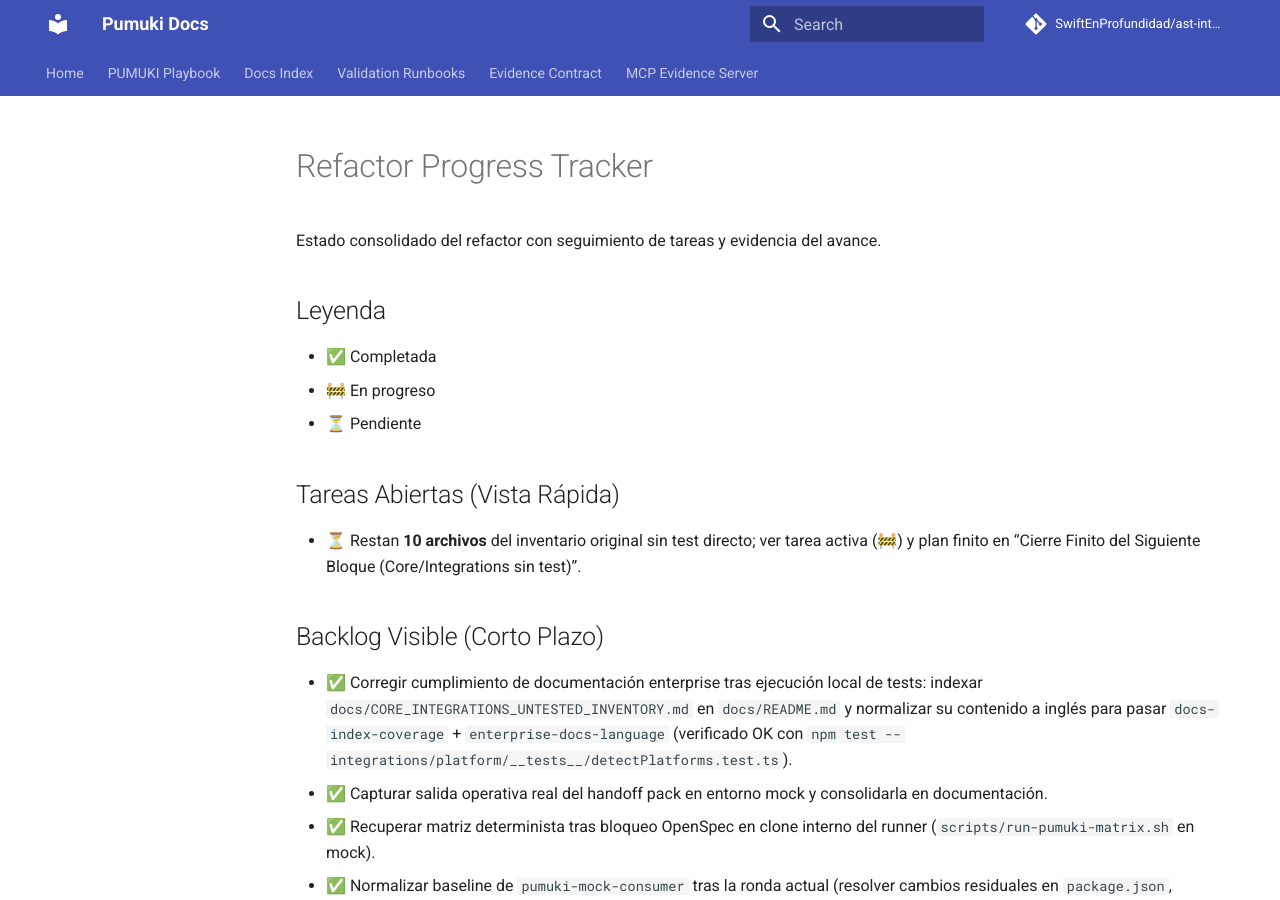
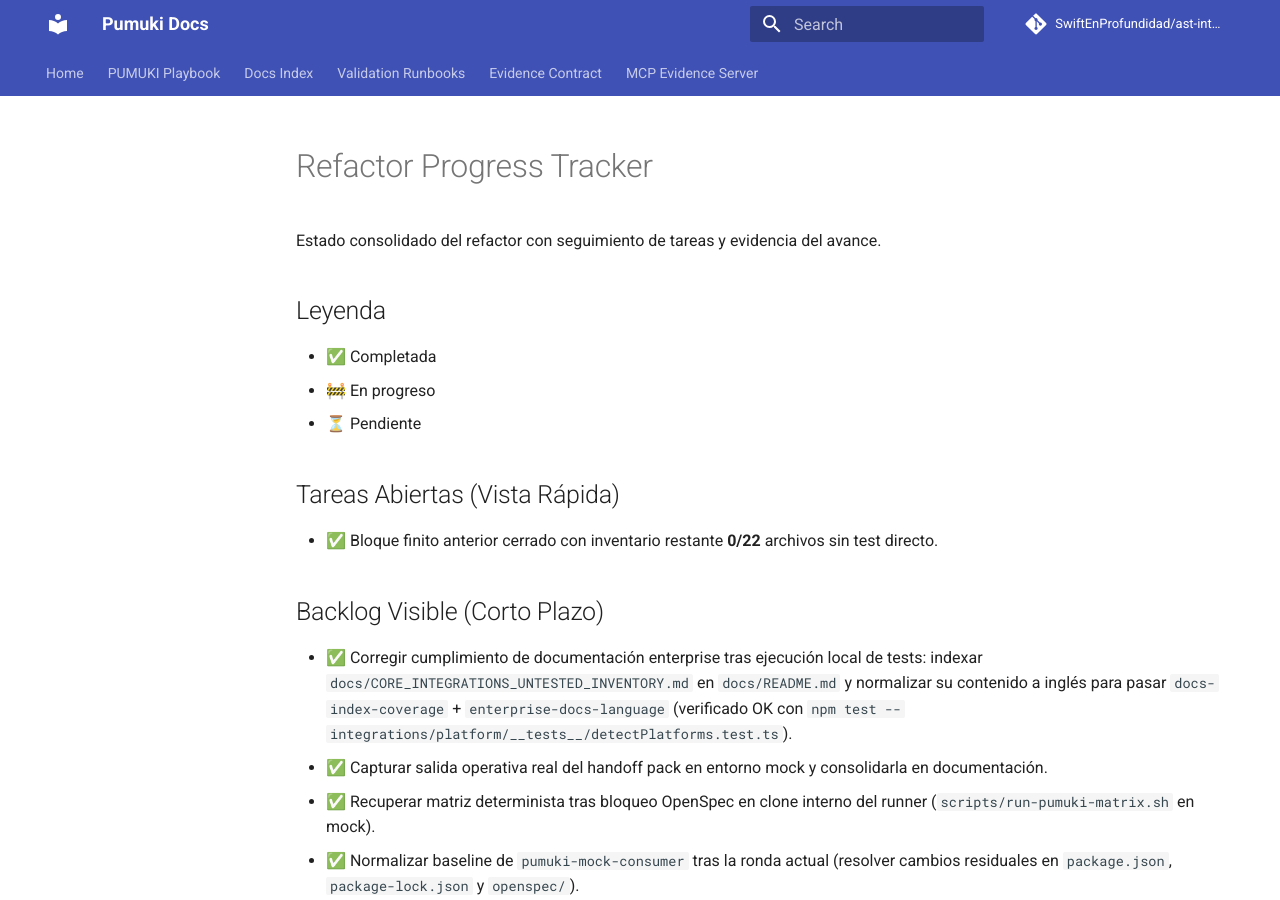
Before and after one commit to SwiftEnProfundidad/ast-intelligence-hooks, an MkDocs documentation site: the page built from docs/REFRACTOR_PROGRESS.md, in a window 1280 px wide and 900 px high. Built offline with MkDocs 1.6.1 and Material for MkDocs 9.7.7, drawn with Linux system fonts in a browser that asks for light colours; comment, search, counter and statistics services are not loaded; some of the changed text lies outside the part shown.

Commit message:
docs(tracker): close 0/22 block and set next active task

```diff
--- a/docs/REFRACTOR_PROGRESS.md
+++ b/docs/REFRACTOR_PROGRESS.md
@@ -8,7 +8,7 @@ Estado consolidado del refactor con seguimiento de tareas y evidencia del avance
 - ⏳ Pendiente
 
 ## Tareas Abiertas (Vista Rápida)
-- ⏳ Restan **10 archivos** del inventario original sin test directo; ver tarea activa (🚧) y plan finito en “Cierre Finito del Siguiente Bloque (Core/Integrations sin test)”.
+- ✅ Bloque finito anterior cerrado con inventario restante **0/22** archivos sin test directo.
 
 ## Backlog Visible (Corto Plazo)
 - ✅ Corregir cumplimiento de documentación enterprise tras ejecución local de tests: indexar `docs/CORE_INTEGRATIONS_UNTESTED_INVENTORY.md` en `docs/README.md` y normalizar su contenido a inglés para pasar `docs-index-coverage` + `enterprise-docs-language` (verificado OK con `npm test -- integrations/platform/__tests__/detectPlatforms.test.ts`).
@@ -53,7 +53,7 @@ Estado consolidado del refactor con seguimiento de tareas y evidencia del avance
 - ✅ Reducir backlog sin test (slice MCP suppressed relations): añadir cobertura unitaria para `integrations/mcp/evidenceFacetsSuppressedRelations.ts`.
 - ✅ Reducir backlog sin test (slice MCP suppressed summary payload): añadir cobertura unitaria para `integrations/mcp/evidencePayloadSummarySuppressed.ts`.
 - ✅ Reducir backlog sin test (slice MCP collections core): añadir cobertura unitaria para `integrations/mcp/evidencePayloadCollections.ts`.
-- ⏳ Ejecutar siguiente bloque alto de refactor: reducir backlog de archivos sin test en `core/` e `integrations/`.
+- 🚧 Ejecutar siguiente bloque alto de refactor: reducir backlog de archivos sin test en `core/` e `integrations/`.
 
 ## Cierre Finito del Bloque Actual
 - ✅ Añadir cobertura unitaria directa para `integrations/mcp/evidenceFacetsSuppressedBase.ts`.
@@ -83,7 +83,7 @@ Estado consolidado del refactor con seguimiento de tareas y evidencia del avance
 - ✅ Añadir cobertura unitaria del Batch 06 y validar en local (avance: ✅ `integrations/mcp/evidenceFacetsSuppressedShare.ts`, ✅ `integrations/git/index.ts`, ✅ `integrations/mcp/evidenceContextServer.cli.ts`).
 - ✅ Añadir cobertura unitaria del Batch 07 y validar en local (avance: ✅ `integrations/mcp/enterpriseServer.cli.ts`, ✅ `integrations/mcp/evidenceFacetsSnapshot.ts`, ✅ `integrations/mcp/evidenceFacetsBase.ts`).
 - ✅ Añadir cobertura unitaria del Batch 08 y validar en local (`integrations/mcp/index.ts`).
-- 🚧 Cerrar bloque cuando el inventario restante llegue a **0/22** archivos sin test directo.
+- ✅ Cerrar bloque cuando el inventario restante llegue a **0/22** archivos sin test directo.
 
 ## Fase 1 — Crítico (bloquea release)
 - ✅ Corregir `jest.config.js` para descubrir y ejecutar tests TS reales de Jest (`*.spec.ts`) con `babel-jest`.
```
